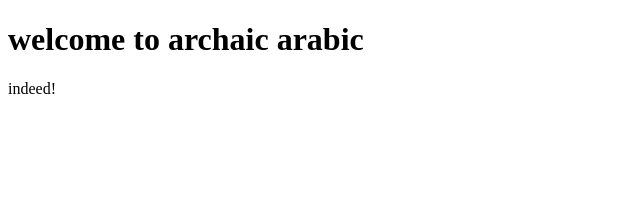
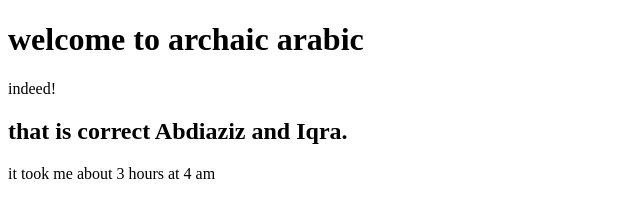
Before and after one commit to archaic-arabic/archaic-arabic.github.io, a plain HTML site: page index.html in a window 1280 px wide. Shown: the whole page, without its empty margins (0-640 px from the left). Drawn offline with Linux system fonts and the light colour scheme.

Commit message:
added abdiaziz and iqra's names personally

```diff
--- a/index.html
+++ b/index.html
@@ -9,6 +9,11 @@
 
     <h1>welcome to archaic arabic</h1>
     <p>indeed!</p>
-
+    <h2>
+      that is correct Abdiaziz and Iqra.
+    </h2>
+    <p>
+    it took me about 3 hours at 4 am
+    </p>
 </body>
 </html>
```
